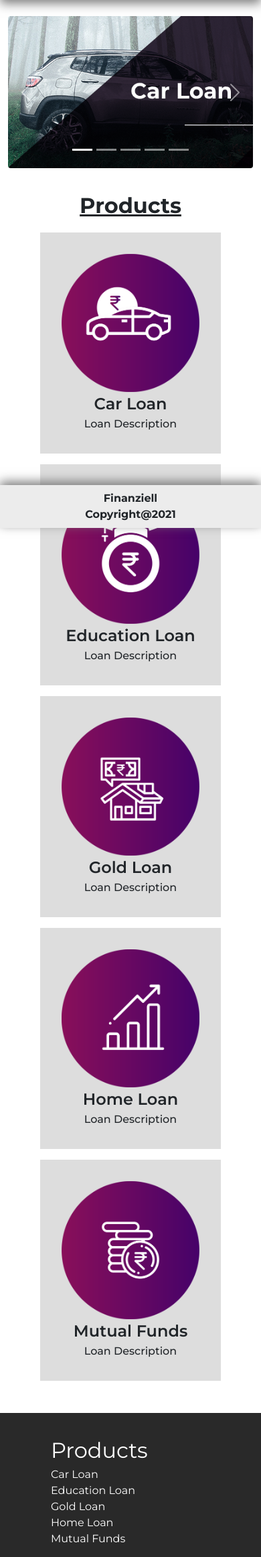
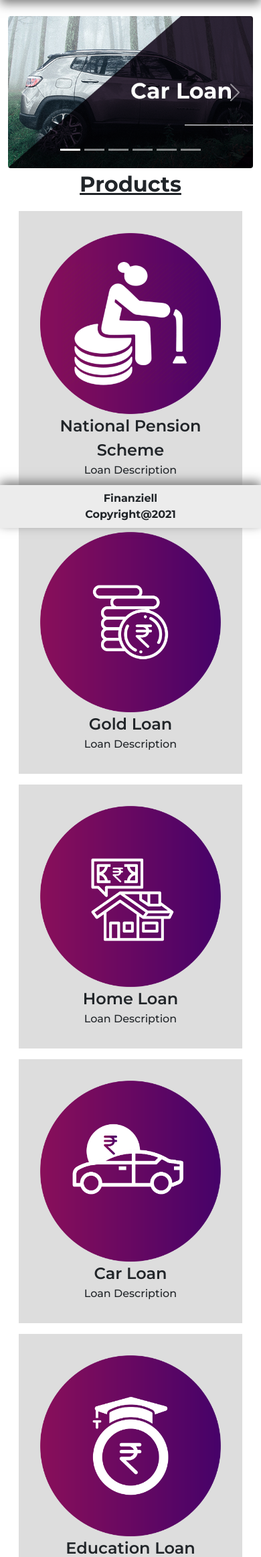
Before and after one commit to SandeepSuneja/Finanziell, a PHP site: page / in a window 390 px wide. Shown: the part 56-2380 px from the top of the page at 67% size. Run offline with PHP 8.4, Linux system fonts and the light colour scheme; some libraries are stand-ins or nearby versions.

Commit message:
new changes

```diff
--- a/index.html
+++ b/index.html
@@ -82,13 +82,14 @@
             <div class="row">
                 <div class="col-12">
                     <div id="slider">
-                        <div id="carouselFade" class="carousel slide carousel-fade" data-bs-ride="carousel">
+                        <div id="carouselFade" class="carousel slide" data-bs-ride="carousel">
                             <ol class="carousel-indicators">
                                 <li data-bs-slide-to="0" class="active"></li>
                                 <li data-bs-slide-to="1"></li>
                                 <li data-bs-slide-to="2"></li>
                                 <li data-bs-slide-to="3"></li>
                                 <li data-bs-slide-to="4"></li>
+                                <li data-bs-slide-to="5"></li>
                               </ol>
                             <div class="carousel-inner">
                               <div class="carousel-item active">
@@ -116,6 +117,11 @@
                                     <img src="assets/images/mutual_funds_banner.png" class="d-block w-100" alt="...">
                                 </a>
                               </div>
+                              <div class="carousel-item">
+                                <a href="#nps">
+                                    <img src="assets/images/nps.jpg" class="d-block w-100" alt="...">
+                                </a>
+                              </div>
                             </div>
                             <a class="carousel-control-prev" href="#carouselFade" role="button" data-bs-slide="prev">
                               <span class="carousel-control-prev-icon" aria-hidden="true"></span>
@@ -126,13 +132,14 @@
                               <span class="visually-hidden">Next</span>
                             </a>
                         </div>
-                        <div id="carousel-mobile" class="carousel slide carousel-fade" data-bs-ride="carousel">
+                        <div id="carousel-mobile" class="carousel slide" data-bs-ride="carousel">
                             <ol class="carousel-indicators">
                                 <li data-bs-slide-to="0" class="active"></li>
                                 <li data-bs-slide-to="1"></li>
                                 <li data-bs-slide-to="2"></li>
                                 <li data-bs-slide-to="3"></li>
                                 <li data-bs-slide-to="4"></li>
+                                <li data-bs-slide-to="5"></li>
                               </ol>
                             <div class="carousel-inner">
                               <div class="carousel-item active">
@@ -160,6 +167,11 @@
                                     <img src="assets/images/mutual_funds_mobile.png" class="d-block w-100" alt="...">
                                 </a>
                               </div>
+                              <div class="carousel-item">
+                                <a href="#nps">
+                                    <img src="assets/images/nps_mobile.jpg" class="d-block w-100" alt="...">
+                                </a>
+                              </div>
                             </div>
                             <a class="carousel-control-prev" href="#carousel-mobile" role="button" data-bs-slide="prev">
                                 <span class="carousel-control-prev-icon" aria-hidden="true"></span>
@@ -180,30 +192,30 @@
                             <a name="products">Products</a>
                         </div>
                         <div class="product" id="p1">
-                            <a name="car_loan">
+                            <a name="nps">
                                 <div class="row">
                                     <div class="col-12 col-sm-10 col-md-10 col-lg-10 col-xl-10 col-xxl-10 description">
                                         <div class="center-top-down">
-                                            <div class="p-title">Car Loan</div>
-                                            <div class="p-desc">Loan Description</div>
+                                            <div class="p-title"></div>
+                                            <div class="p-desc"></div>
                                         </div>
                                     </div>
                                     <div class="col-12 col-sm-2 col-md-2 col-lg-2 col-xl-2 col-xxl-2 product-image">
-                                        <img src="assets/images/Car.png" class="img-fluid">
+                                        <img src="assets/images/nps_icon.png" class="img-fluid">
                                     </div>
                                 </div>
                             </a>
                         </div>
                         <div class="product" id="p2">
-                            <a name="education_loan">
+                            <a name="gold_loan">
                                 <div class="row">
                                     <div class="col-12 col-sm-2 col-md-2 col-lg-2 col-xl-2 col-xxl-2 product-image">
-                                        <img src="assets/images/Educational_V01.png" class="img-fluid">
+                                        <img src="assets/images/GoldV01.png" class="img-fluid">
                                     </div>
                                     <div class="col-12 col-sm-10 col-md-10 col-lg-10 col-xl-10 col-xxl-10 description">
                                         <div class="center-top-down">
-                                            <div class="p-title">Education Loan</div>
-                                            <div class="p-desc">Loan Description</div>
+                                            <div class="p-title"></div>
+                                            <div class="p-desc"></div>
                                         </div>
                                     </div>
                                 </div>
@@ -214,8 +226,8 @@
                                 <div class="row">
                                     <div class="col-12 col-sm-10 col-md-10 col-lg-10 col-xl-10 col-xxl-10 description">
                                         <div class="center-top-down">
-                                            <div class="p-title">Home Loan</div>
-                                            <div class="p-desc">Loan Description</div>
+                                            <div class="p-title"></div>
+                                            <div class="p-desc"></div>
                                         </div>
                                     </div>
                                     <div class="col-12 col-sm-2 col-md-2 col-lg-2 col-xl-2 col-xxl-2 product-image">
@@ -225,6 +237,36 @@
                             </a>
                         </div>
                         <div class="product" id="p4">
+                            <a name="car_loan">
+                                <div class="row">
+                                    <div class="col-12 col-sm-2 col-md-2 col-lg-2 col-xl-2 col-xxl-2 product-image">
+                                        <img src="assets/images/Car.png" class="img-fluid">
+                                    </div>
+                                    <div class="col-12 col-sm-10 col-md-10 col-lg-10 col-xl-10 col-xxl-10 description">
+                                        <div class="center-top-down">
+                                            <div class="p-title"></div>
+                                            <div class="p-desc"></div>
+                                        </div>
+                                    </div>
+                                </div>
+                            </a>
+                        </div>
+                        <div class="product" id="p5">
+                            <a name="education_loan">
+                                <div class="row">
+                                    <div class="col-12 col-sm-10 col-md-10 col-lg-10 col-xl-10 col-xxl-10 description">
+                                        <div class="center-top-down">
+                                            <div class="p-title"></div>
+                                            <div class="p-desc"></div>
+                                        </div>
+                                    </div>
+                                    <div class="col-12 col-sm-2 col-md-2 col-lg-2 col-xl-2 col-xxl-2 product-image">
+                                        <img src="assets/images/Educational_V01.png" class="img-fluid">
+                                    </div>
+                                </div>
+                            </a>
+                        </div>
+                        <div class="product" id="p6">
                             <a name="mutual_funds">
                                 <div class="row">
                                     <div class="col-12 col-sm-2 col-md-2 col-lg-2 col-xl-2 col-xxl-2 product-image">
@@ -232,24 +274,9 @@
                                     </div>
                                     <div class="col-12 col-sm-10 col-md-10 col-lg-10 col-xl-10 col-xxl-10 description">
                                         <div class="center-top-down">
-                                            <div class="p-title">Mutual Funds</div>
-                                            <div class="p-desc">Mutual Funds Description</div>
+                                            <div class="p-title"></div>
+                                            <div class="p-desc"></div>
                                         </div>
-                                    </div>
-                                </div>
-                            </a>
-                        </div>
-                        <div class="product" id="p5">
-                            <a name="gold_loan">
-                                <div class="row">
-                                    <div class="col-12 col-sm-10 col-md-10 col-lg-10 col-xl-10 col-xxl-10 description">
-                                        <div class="center-top-down">
-                                            <div class="p-title">Gold Loan</div>
-                                            <div class="p-desc">Loan Description</div>
-                                        </div>
-                                    </div>
-                                    <div class="col-12 col-sm-2 col-md-2 col-lg-2 col-xl-2 col-xxl-2 product-image">
-                                        <img src="assets/images/GoldV01.png" class="img-fluid">
                                     </div>
                                 </div>
                             </a>
@@ -286,6 +313,11 @@
                         <li>
                             <a href="#mutual_funds">
                                 Mutual Funds
+                            </a>
+                        </li>
+                        <li>
+                            <a href="#nps">
+                                National Pension Scheme
                             </a>
                         </li>
                     </ul>
@@ -326,7 +358,26 @@
               <button type="button" class="btn-close" data-bs-dismiss="modal" aria-label="Close"></button>
             </div>
             <div class="modal-body">
-                ...
+                <div class="aboutUs_card">
+                    <div class="card-logo">
+                        <img src="assets/images/Finanziell_final.png"/>
+                    </div>
+                    <div class="card-name">
+                        <p>Ashok Kumar Sethi</p>
+                        <span>
+                            <span class="yellow-colored">Chartered</span>
+                            Banker
+                        </span>
+                    </div>
+                    <hr style="background-color: #000;opacity:1;height:10px;">
+                    <div class="card-info">
+                        <p>
+                            <span>Ex CA (CSS)</span>
+                            <img src="assets/images/SBI-Logo.png" />
+                            <span>Statebank Of India</span>
+                        </p>
+                    </div>
+                </div>
             </div>
           </div>
         </div>
@@ -362,7 +413,7 @@
                 </div>
                 <div class="row">
                     <div class="col">
-                        <div class="message" id="message">aaa</div>
+                        <div class="message" id="message"></div>
                     </div>
                 </div>
             </div>
--- a/styles.css
+++ b/styles.css
@@ -11,6 +11,9 @@ html, body {
 }
 #products {
     padding:2rem;
+}
+#carouselFade {
+    padding: 0 2rem;
 }
 .f-navbar {
     background-color: #ececec;
@@ -104,7 +107,27 @@ html, body {
 .error {
     color:red;
 }
+.yellow-colored {
+    color:#f59e1b;
+}
+.card-logo img {
+    width:40%;
+}
+.card-name {
+    margin:1rem 0;
+    text-align: center;
+}
+.card-name p {
+    font-size: 1.25rem;
+    font-weight: bold;
+}
+.card-name span {
+    font-size:1.2rem;
+    font-weight: bold;
+    text-shadow: 5px 8px 5px #FFF, 2px 2px 2px #929090;
+}
 /* Media Queries */
+
 @media only screen and (min-width:769px){
     .navbar-collapse {
         width: unset;
@@ -121,6 +144,9 @@ html, body {
 }
 
 @media only screen and (max-width: 567px){
+    #products {
+        padding: 0;
+    }
     .description {
         order:2;
     }
```
Also changed, not shown: local.json (+9 -5 lines), assets/images/Car loan.png (added), assets/images/SBI-Logo.png (added), assets/images/indian-flag.png (added), assets/images/nps.jpg (added), assets/images/nps_icon.png (added), assets/images/nps_mobile.jpg (added).
